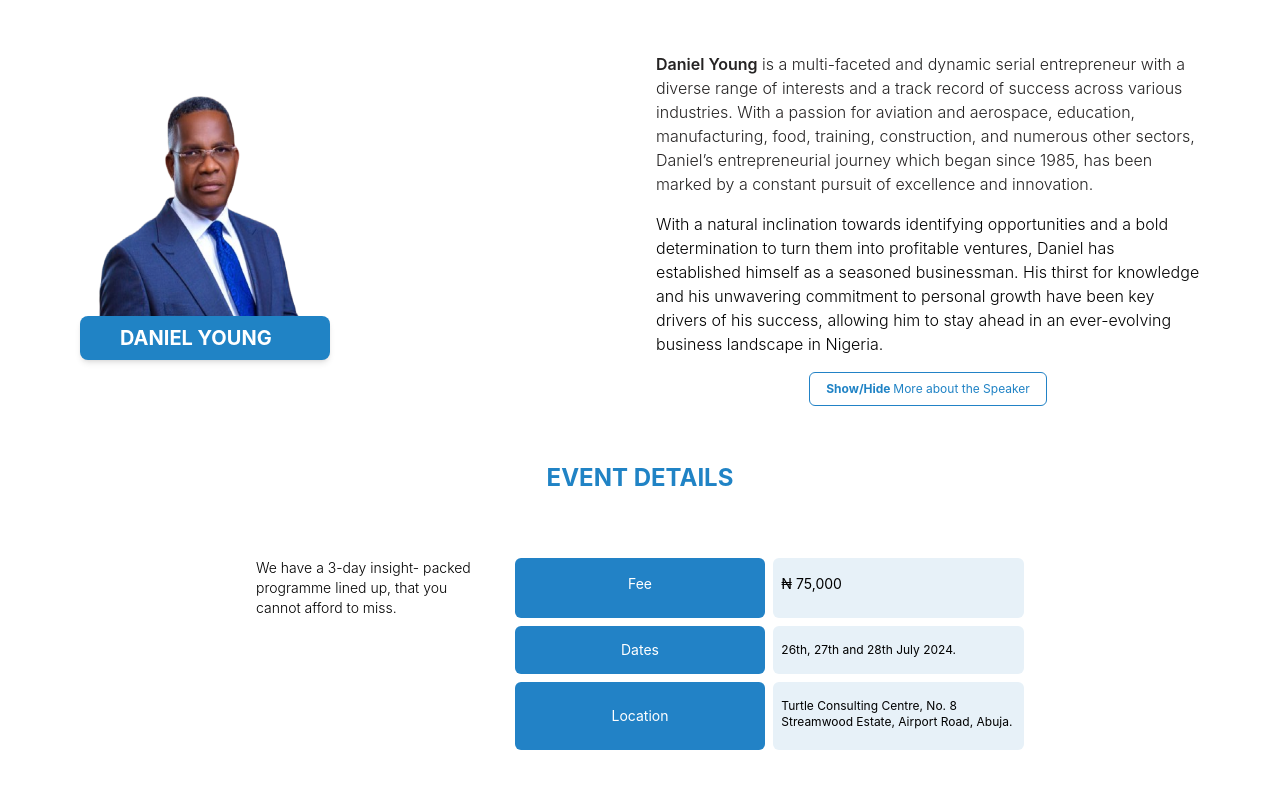
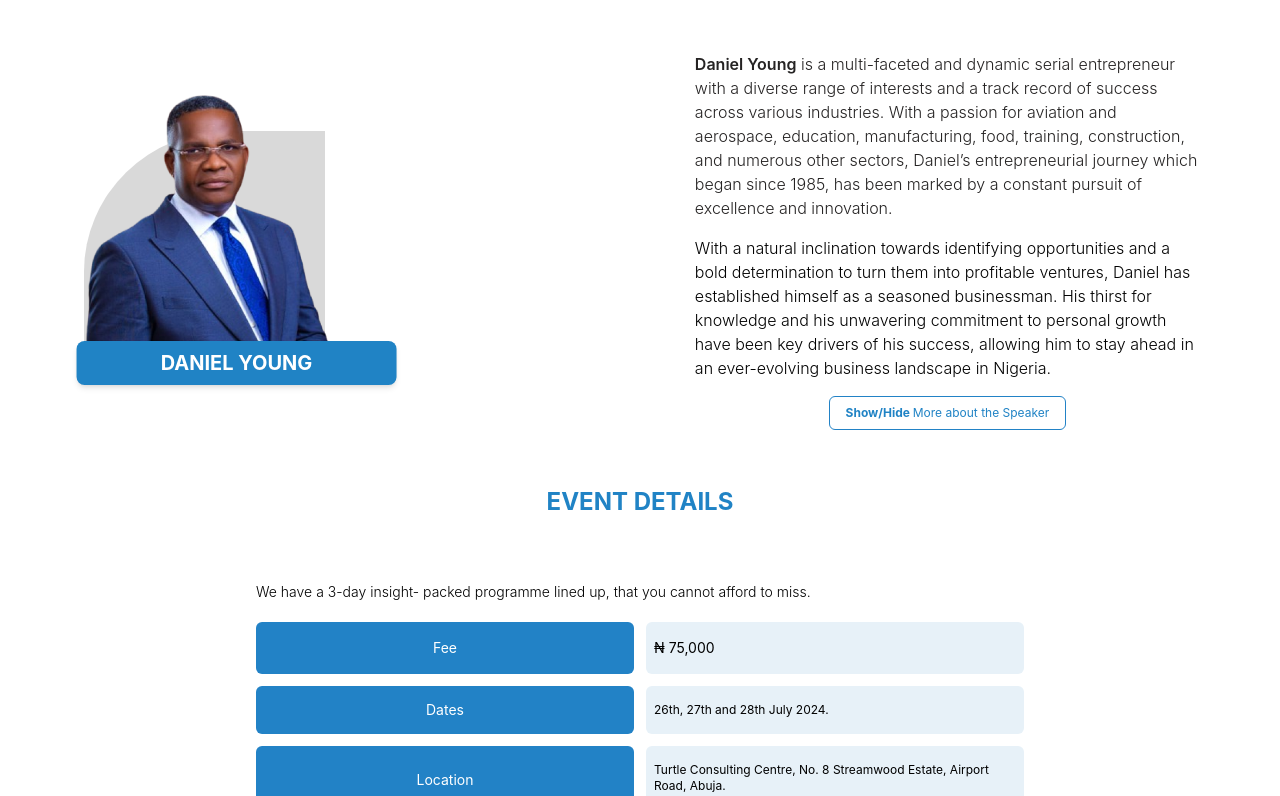
Before and after one commit to haadifarouk/Retirement-Revolution, a website: page index.html in a window 1280 px wide. Shown: the part 564-1360 px from the top of the page. Drawn offline with Linux system fonts and the light colour scheme.

Commit message:
Adjusted images and event details table

```diff
--- a/index.html
+++ b/index.html
@@ -227,9 +227,9 @@
           <h3 class="text-2xl md:text-4xl px-2 font-bold">ABOUT THE SPEAKER</h3>
         </div>
         <div
-          class="flex sm:flex-row-reverse sm:justify-between flex-col-reverse"
+          class="flex sm:flex-row-reverse sm:justify-between flex-col-reverse gap-20"
         >
-          <div class="flex flex-col sm:w-1/2 px-6 sm:px-4 m-auto sm:m-0">
+          <div class="flex flex-col sm:w-1/2 px-6 sm:px-4 m-auto sm:m-0 basis-1/2">
             <p class="text-md font-light text-kindagray">
               <span class="font-semibold">Daniel Young</span> is a multi-faceted
               and dynamic serial entrepreneur with a diverse range of interests
@@ -267,17 +267,20 @@
             </div>
           </div>
           <!-- picture and name -->
-          <div class="sm:relative flex flex-col h-1/6">
-            <img
-              class="h-1/6 relative sm:h-[300px] sm:w-[280px] w-[270px] mb-0 sm:m-0 m-auto"
+          <div class="relative flex flex-col basis-1/2 self-start">
+            <div class="max-sm:mx-auto w-4/5 sm:w-3/5 relative h-auto aspect-[591/540]">
+              <img
+              class="w-full h-auto object-cover -translate-x-4"
               src="assets/img/daniel.png"
               alt=""
             />
             <p
-              class="bg-kindablue shadow-md -translate-y- sm:translate-y-14 mb-12 sm:absolute sm:bottom-0 m-auto font-bold text-xl sm:ml-4 sm:py-2 sm:w-[250px] text-white px-10 py-2 rounded-lg"
+              class="bg-kindablue text-center shadow-md absolute -bottom-10 right-1/2 translate-x-[60%] m-auto font-bold text-xl py-2 w-full mx-5 text-white px-10 rounded-lg"
             >
             DANIEL YOUNG
-            </p>
+          </p>
+          <img src="./assets/img/d-young-bg.png" alt="" class="absolute -z-10 -bottom-5 h-4/5 w-[75%] left-0 translate-x-5 rounded-tl-[60%]">
+            </div>
           </div>
         </div>
       </section>
@@ -294,19 +297,17 @@
           EVENT DETAILS
         </h2>
 
-        <div class="md:grid gap-2 text-center  grid-cols-3 m-auto w-2/3 mt-6 mb-14 hidden">
+        <div class="text-center m-auto w-2/3 mt-6 mb-14 hidden md:block">
             <div class="text-sm font-light text-left mr-3">
               We have a 3-day insight- packed programme lined up, that you cannot afford to miss.
             </div>
 
-
+            <div class="grid grid-cols-2 gap-3 mt-5">
                 <div class="text-sm bg-blueish rounded-md text-white py-4 min-w-2/3">Fee</div>
 
                 <div class="text-sm text-left px-2 bg-sky rounded-md text-black py-4 min-w-2/3">
                   ₦ 75,000
                 </div>
-
-                 <div></div>
 
                 <div class="text-sm bg-blueish rounded-md text-white py-3.5 min-w-2/3">Dates</div>
 
@@ -315,8 +316,6 @@
                   July 2024.
                 </div>
 
-                  <div></div>
-
                 <div class="text-sm bg-blueish rounded-md text-white py-6 min-w-2/3">Location</div>
 
                 <div class="text-xs px-2 text-left bg-sky rounded-md text-black py-4 min-w-2/3">
@@ -324,6 +323,7 @@
                   No. 8 Streamwood Estate,
                   Airport Road, Abuja.
                 </div>
+              </div>
             </div>
 
 
```
Also changed, not shown: assets/img/d-young-bg.png (added), build/css/style.css.
